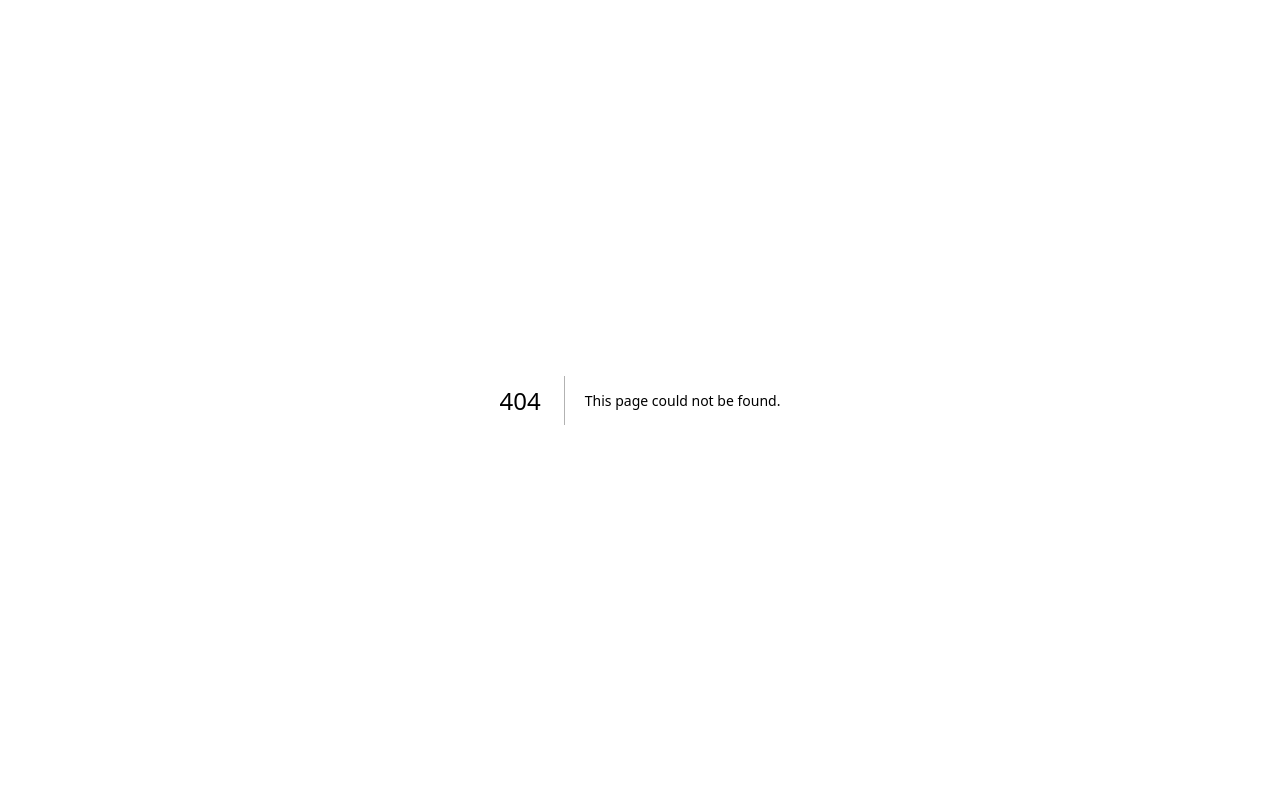
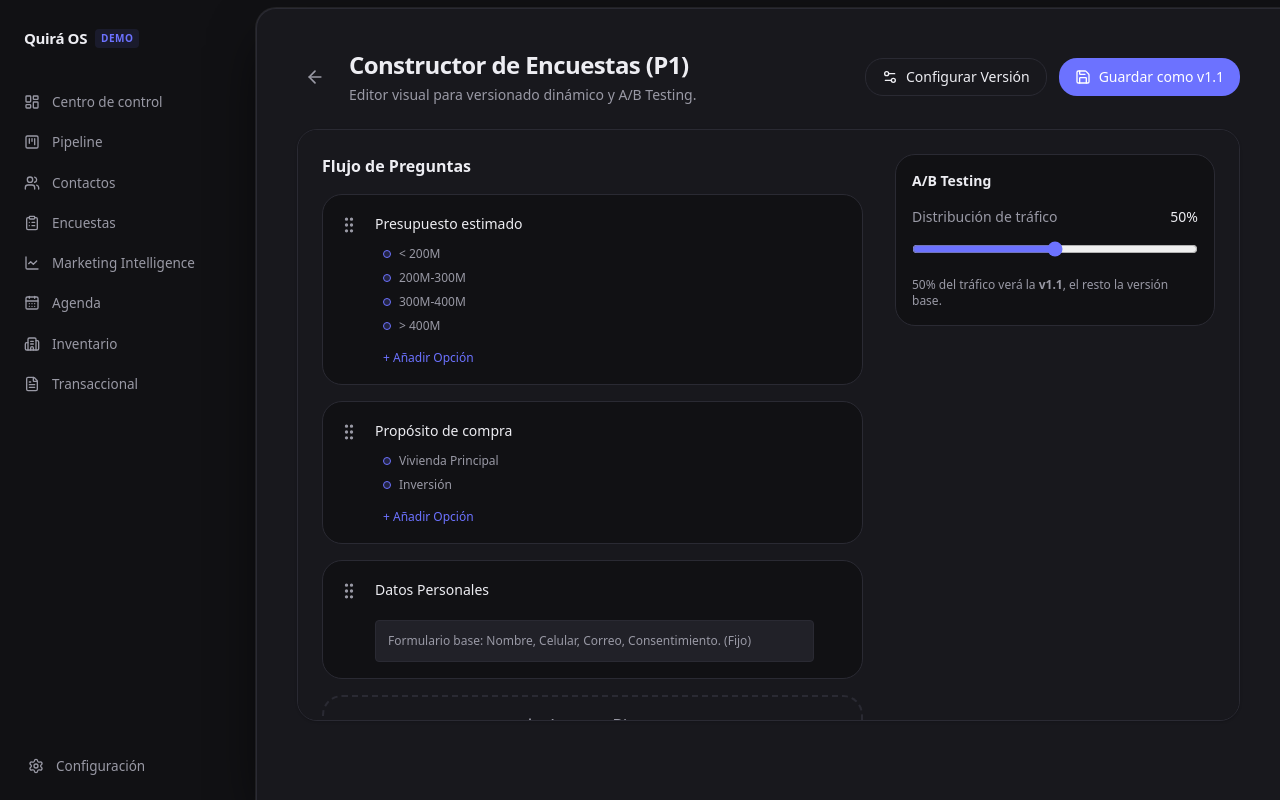
Before and after one commit to jvodky7-dot/quira-os, a Next.js app: page /surveys/builder in a window 1280 px wide. Before the commit this address had no page. Built offline with nearby package versions, Linux system fonts and the light colour scheme.

Commit message:
feat: complete Survey Builder mockup for P1 A/B testing

```diff
--- /dev/null
+++ b/src/app/(admin)/surveys/builder/page.tsx
@@ -0,0 +1,119 @@
+"use client";
+
+import { useState } from "react";
+import { useRouter } from "next/navigation";
+import { ArrowLeft, Plus, Settings2, Save, GripVertical, Trash2 } from "lucide-react";
+
+export default function SurveyBuilderPage() {
+  const router = useRouter();
+  const [questions, setQuestions] = useState([
+    { id: '1', title: 'Presupuesto estimado', type: 'select', options: ['< 200M', '200M-300M', '300M-400M', '> 400M'] },
+    { id: '2', title: 'Propósito de compra', type: 'select', options: ['Vivienda Principal', 'Inversión'] },
+    { id: '3', title: 'Datos Personales', type: 'contact', options: [] },
+  ]);
+
+  return (
+    <div className="flex flex-col h-[calc(100vh-8rem)]">
+      <div className="flex items-center justify-between mb-6 shrink-0">
+        <div className="flex items-center gap-4">
+          <button onClick={() => router.back()} className="p-2 hover:bg-surface-elevated rounded-full transition-colors text-muted-foreground">
+            <ArrowLeft className="w-5 h-5" />
+          </button>
+          <div>
+            <h2 className="text-2xl font-bold tracking-tight text-foreground">Constructor de Encuestas (P1)</h2>
+            <p className="text-muted-foreground mt-1 text-sm">Editor visual para versionado dinámico y A/B Testing.</p>
+          </div>
+        </div>
+        <div className="flex gap-3">
+          <button className="flex items-center px-4 py-2 border border-border bg-surface text-foreground rounded-lg font-medium text-sm hover:bg-surface-elevated transition-colors">
+            <Settings2 className="w-4 h-4 mr-2" />
+            Configurar Versión
+          </button>
+          <button className="flex items-center px-4 py-2 bg-primary text-primary-foreground rounded-lg font-medium text-sm hover:bg-primary/90 transition-colors">
+            <Save className="w-4 h-4 mr-2" />
+            Guardar como v1.1
+          </button>
+        </div>
+      </div>
+
+      <div className="flex-1 overflow-y-auto bg-surface border border-border rounded-xl shadow-sm p-6 flex flex-col md:flex-row gap-8">
+        {/* Editor Area */}
+        <div className="flex-1 space-y-4">
+          <h3 className="font-semibold text-foreground mb-4">Flujo de Preguntas</h3>
+
+          {questions.map((q, idx) => (
+            <div key={q.id} className="group bg-background border border-border p-4 rounded-xl flex gap-4 hover:border-primary/50 transition-colors cursor-default">
+              <div className="cursor-grab text-muted-foreground pt-1"><GripVertical className="w-5 h-5" /></div>
+              <div className="flex-1">
+                <input
+                  type="text"
+                  value={q.title}
+                  onChange={(e) => {
+                    const newQ = [...questions];
+                    newQ[idx].title = e.target.value;
+                    setQuestions(newQ);
+                  }}
+                  className="bg-transparent text-sm font-medium text-foreground outline-none w-full mb-3 focus:border-b focus:border-primary"
+                />
+
+                {q.type === 'select' && (
+                  <div className="space-y-2 ml-2">
+                    {q.options.map((opt, oIdx) => (
+                      <div key={oIdx} className="flex items-center gap-2">
+                        <div className="w-2 h-2 rounded-full border border-primary bg-primary/20"></div>
+                        <input
+                          type="text"
+                          value={opt}
+                          onChange={(e) => {
+                            const newQ = [...questions];
+                            newQ[idx].options[oIdx] = e.target.value;
+                            setQuestions(newQ);
+                          }}
+                          className="text-xs bg-transparent text-muted-foreground outline-none focus:text-foreground"
+                        />
+                      </div>
+                    ))}
+                    <button className="text-xs text-primary font-medium mt-2 hover:underline">+ Añadir Opción</button>
+                  </div>
+                )}
+                {q.type === 'contact' && (
+                  <div className="text-xs text-muted-foreground bg-surface-elevated p-3 rounded mt-2 border border-border">
+                    Formulario base: Nombre, Celular, Correo, Consentimiento. (Fijo)
+                  </div>
+                )}
+              </div>
+              <div className="opacity-0 group-hover:opacity-100 transition-opacity flex flex-col gap-2">
+                <button onClick={() => setQuestions(questions.filter(x => x.id !== q.id))} className="text-muted-foreground hover:text-red-500 transition-colors">
+                  <Trash2 className="w-4 h-4" />
+                </button>
+              </div>
+            </div>
+          ))}
+
+          <button
+            onClick={() => setQuestions([...questions, { id: Date.now().toString(), title: 'Nueva Pregunta', type: 'select', options: ['Opción 1'] }])}
+            className="w-full py-4 border-2 border-dashed border-border text-muted-foreground rounded-xl flex items-center justify-center font-medium hover:bg-surface-elevated hover:text-foreground transition-colors"
+          >
+            <Plus className="w-5 h-5 mr-2" />
+            Agregar Bloque
+          </button>
+        </div>
+
+        {/* Settings Area */}
+        <div className="w-full md:w-80 space-y-6">
+          <div className="p-4 border border-border rounded-xl bg-background">
+            <h4 className="font-semibold text-sm mb-4">A/B Testing</h4>
+            <div className="space-y-3">
+              <label className="flex items-center justify-between text-sm">
+                <span className="text-muted-foreground">Distribución de tráfico</span>
+                <span className="font-medium">50%</span>
+              </label>
+              <input type="range" className="w-full accent-primary" defaultValue={50} />
+              <p className="text-xs text-muted-foreground mt-2">50% del tráfico verá la <strong>v1.1</strong>, el resto la versión base.</p>
+            </div>
+          </div>
+        </div>
+      </div>
+    </div>
+  );
+}
--- a/src/app/(admin)/surveys/page.tsx
+++ b/src/app/(admin)/surveys/page.tsx
@@ -51,9 +51,9 @@ export default function SurveysPage() {
             </p>
           </div>
           <div className="flex gap-3">
-            <button className="px-3 py-1.5 text-sm font-medium text-muted-foreground hover:text-foreground border border-border rounded bg-surface-elevated transition-colors">
-              Editar
-            </button>
+            <Link href="/surveys/builder" className="px-3 py-1.5 text-sm font-medium text-muted-foreground hover:text-foreground border border-border rounded bg-surface-elevated transition-colors">
+              Editar Versión
+            </Link>
             <button className="px-3 py-1.5 text-sm font-medium bg-primary text-primary-foreground rounded hover:bg-primary/90 transition-colors">
               Copiar Enlace UTM
             </button>
```
Also changed, not shown: 1 other file (tests, documents, lock files or other folders).
